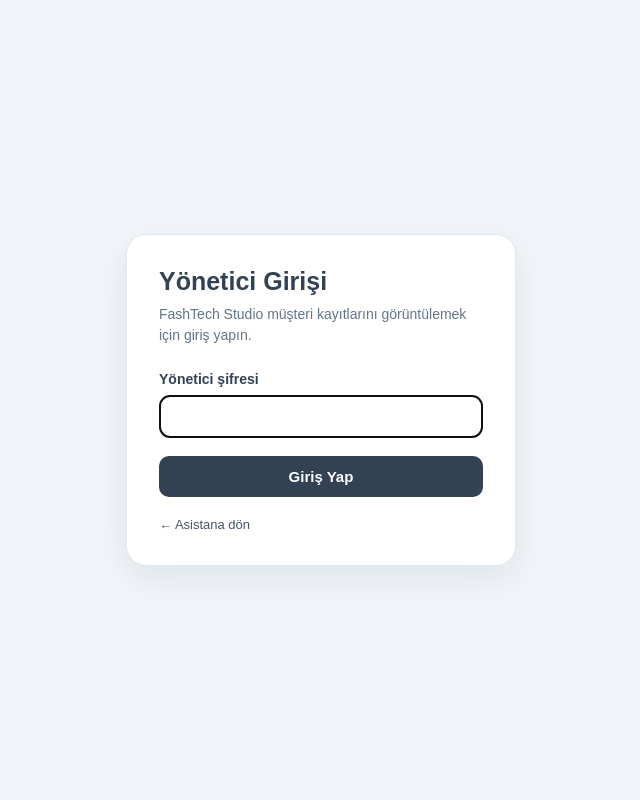
After one commit to pinaraydn/smartlead-ai, a Flask app: page /dashboard/login in a window 1280 px wide. The commit adds this page. Shown: the whole page, without its empty margins (319-959 px from the left). Run offline with Flask 3, Linux system fonts and the light colour scheme.

Commit message:
Add Flask admin dashboard

```diff
--- a/app/routes.py
+++ b/app/routes.py
@@ -1,5 +1,7 @@
 
 import hmac
+import secrets
+from functools import wraps
 import re
 
 from flask import (
@@ -9,6 +11,9 @@ from flask import (
     render_template,
     request,
     session,
+    abort,
+    redirect,
+    url_for,
 )
 
 from app.database import add_lead, get_all_leads, delete_lead
@@ -154,14 +159,132 @@ def health():
     return jsonify({"status": "ok", "basari": True})
 
 
-# Eski Flask yönetim paneli kapalı kalır.
+# Flask yönetim paneli: şifreli giriş ve yetkili erişim.
+
+def admin_required(view):
+    @wraps(view)
+    def wrapped_view(*args, **kwargs):
+        if not session.get("flask_admin_authenticated"):
+            return redirect(url_for("pages.dashboard_login"))
+
+        return view(*args, **kwargs)
+
+    return wrapped_view
+
+
+def admin_csrf_token():
+    token = session.get("flask_admin_csrf_token")
+
+    if not token:
+        token = secrets.token_hex(32)
+        session["flask_admin_csrf_token"] = token
+
+    return token
+
+
+def valid_admin_csrf_token():
+    expected = session.get("flask_admin_csrf_token", "")
+    provided = request.form.get("csrf_token", "")
+
+    return bool(
+        expected
+        and provided
+        and hmac.compare_digest(expected, provided)
+    )
+
+
+@pages_bp.route("/dashboard/login", methods=["GET", "POST"])
+def dashboard_login():
+    if session.get("flask_admin_authenticated"):
+        return redirect(url_for("pages.dashboard"))
+
+    if request.method == "GET":
+        return render_template(
+            "dashboard_login.html",
+            error=None,
+            csrf_token=admin_csrf_token(),
+        )
+
+    if not valid_admin_csrf_token():
+        abort(403)
+
+    expected_password = current_app.config.get("ADMIN_PASSWORD")
+    entered_password = request.form.get("password", "")
+
+    if not expected_password:
+        current_app.logger.error(
+            "ADMIN_PASSWORD ortam değişkeni tanımlanmamış."
+        )
+        return render_template(
+            "dashboard_login.html",
+            error="Yönetici girişi henüz yapılandırılmamış.",
+            csrf_token=admin_csrf_token(),
+        ), 503
+
+    if not hmac.compare_digest(
+        entered_password.encode("utf-8"),
+        expected_password.encode("utf-8"),
+    ):
+        return render_template(
+            "dashboard_login.html",
+            error="Şifre hatalı.",
+            csrf_token=admin_csrf_token(),
+        ), 401
+
+    session.clear()
+    session["flask_admin_authenticated"] = True
+    session["flask_admin_csrf_token"] = secrets.token_hex(32)
+
+    return redirect(url_for("pages.dashboard"))
+
+
 @pages_bp.route("/dashboard", methods=["GET"])
+@admin_required
+def dashboard():
+    try:
+        leads = get_all_leads()
+    except Exception:
+        current_app.logger.exception(
+            "Flask yönetim panelinde kayıtlar alınamadı."
+        )
+        return "Müşteri kayıtları şu anda yüklenemiyor.", 500
+
+    response = current_app.make_response(
+        render_template(
+            "dashboard.html",
+            leads=leads,
+            csrf_token=admin_csrf_token(),
+        )
+    )
+    response.headers["Cache-Control"] = "no-store"
+    return response
+
+
 @pages_bp.route("/dashboard/delete/<int:lead_id>", methods=["POST"])
-def dashboard_temporarily_disabled(lead_id=None):
-    return api_error(
-        "Yönetim paneli güvenli erişim kurulana kadar kapalı.",
-        403,
-    )
+@admin_required
+def dashboard_delete(lead_id):
+    if not valid_admin_csrf_token():
+        abort(403)
+
+    try:
+        delete_lead(lead_id)
+    except Exception:
+        current_app.logger.exception(
+            "Flask yönetim panelinde kayıt silinemedi."
+        )
+        return "Kayıt silinemedi.", 500
+
+    return redirect(url_for("pages.dashboard"))
+
+
+@pages_bp.route("/dashboard/logout", methods=["POST"])
+@admin_required
+def dashboard_logout():
+    if not valid_admin_csrf_token():
+        abort(403)
+
+    session.clear()
+    return redirect(url_for("pages.dashboard_login"))
 
 
 @api_bp.route("/chat", methods=["POST"])
--- /dev/null
+++ b/app/templates/dashboard_login.html
@@ -0,0 +1,123 @@
+<!DOCTYPE html>
+<html lang="tr">
+<head>
+    <meta charset="UTF-8">
+    <meta name="viewport" content="width=device-width, initial-scale=1.0">
+    <title>FashTech Studio — Yönetici Girişi</title>
+    <style>
+        * {
+            box-sizing: border-box;
+        }
+
+        body {
+            margin: 0;
+            min-height: 100vh;
+            display: grid;
+            place-items: center;
+            padding: 20px;
+            background: #f1f5f9;
+            color: #334155;
+            font-family: Arial, sans-serif;
+        }
+
+        .login-card {
+            width: 100%;
+            max-width: 390px;
+            padding: 32px;
+            background: white;
+            border: 1px solid #e2e8f0;
+            border-radius: 20px;
+            box-shadow: 0 12px 35px rgba(15, 23, 42, .08);
+        }
+
+        h1 {
+            margin: 0 0 8px;
+            font-size: 25px;
+        }
+
+        p {
+            margin: 0 0 25px;
+            color: #64748b;
+            font-size: 14px;
+            line-height: 1.5;
+        }
+
+        label {
+            display: block;
+            margin-bottom: 8px;
+            font-size: 14px;
+            font-weight: bold;
+        }
+
+        input {
+            width: 100%;
+            padding: 12px;
+            border: 1px solid #cbd5e1;
+            border-radius: 10px;
+            font-size: 15px;
+        }
+
+        button {
+            width: 100%;
+            margin-top: 18px;
+            padding: 12px;
+            border: 0;
+            border-radius: 10px;
+            background: #334155;
+            color: white;
+            font-size: 15px;
+            font-weight: bold;
+            cursor: pointer;
+        }
+
+        .error {
+            margin-bottom: 16px;
+            padding: 10px;
+            border-radius: 8px;
+            background: #fef2f2;
+            color: #b91c1c;
+            font-size: 14px;
+        }
+
+        a {
+            display: inline-block;
+            margin-top: 20px;
+            color: #475569;
+            font-size: 13px;
+            text-decoration: none;
+        }
+    </style>
+</head>
+<body>
+    <main class="login-card">
+        <h1>Yönetici Girişi</h1>
+        <p>FashTech Studio müşteri kayıtlarını görüntülemek için giriş yapın.</p>
+
+        {% if error %}
+            <div class="error" role="alert">{{ error }}</div>
+        {% endif %}
+
+        <form method="POST" action="{{ url_for('pages.dashboard_login') }}">
+            <input
+                type="hidden"
+                name="csrf_token"
+                value="{{ csrf_token }}"
+            >
+
+            <label for="password">Yönetici şifresi</label>
+            <input
+                id="password"
+                name="password"
+                type="password"
+                autocomplete="current-password"
+                required
+                autofocus
+            >
+
+            <button type="submit">Giriş Yap</button>
+        </form>
+
+        <a href="/">← Asistana dön</a>
+    </main>
+</body>
+</html>
--- a/config.py
+++ b/config.py
@@ -9,6 +9,7 @@ class Config:
     DATABASE_URL = os.environ.get("DATABASE_URL", "sqlite:///smartlead.db")
     GROQ_API_KEY = os.environ.get("GROQ_API_KEY")
     LEADS_API_KEY = os.environ.get("LEADS_API_KEY")
+    ADMIN_PASSWORD = os.environ.get("ADMIN_PASSWORD")
 
     AI_PROVIDER = os.environ.get("AI_PROVIDER", "groq")
     CORS_ORIGINS = os.environ.get("CORS_ORIGINS", "")
```
Also changed, not shown: app/templates/dashboard.html (+253 -76 lines).
